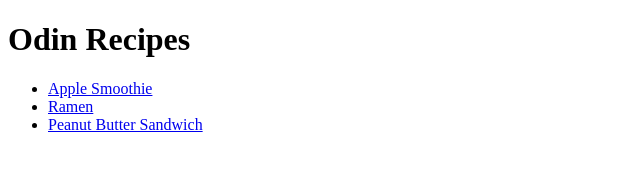
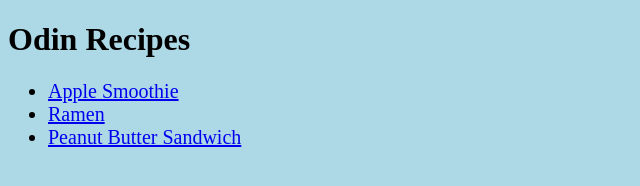
Before and after one commit to Issac64Camacho/odin-recipes, a plain HTML site: page index.html in a window 1280 px wide. Shown: the whole page, without its empty margins (0-640 px from the left). Drawn offline with Linux system fonts and the light colour scheme.

Commit message:
Added CSS to recipe project

```diff
--- a/index.html
+++ b/index.html
@@ -3,7 +3,7 @@
     <head>
         <meta charset="UTF-8">
         <title>Project:Recipes</title>
-
+        <link rel="stylesheet" href="styles.css">
     </head>
     <body>
         <h1>Odin Recipes</h1>
--- /dev/null
+++ b/styles.css
@@ -0,0 +1,9 @@
+body {
+    background-color: lightblue;
+    font-family: "Times New Roman", serif;
+}
+
+ul {
+    color: black;
+    font-size: 20px;
+}
```
